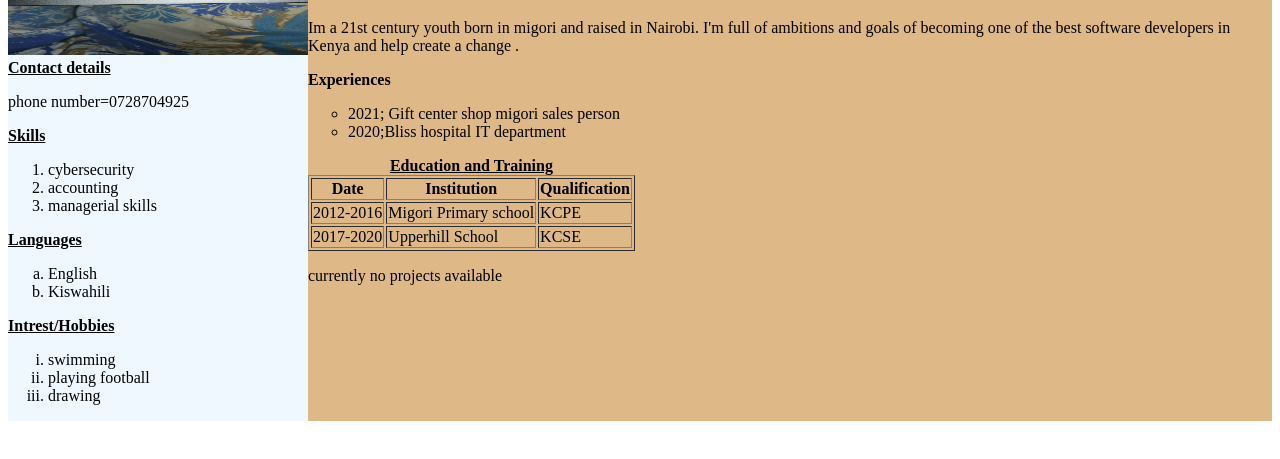
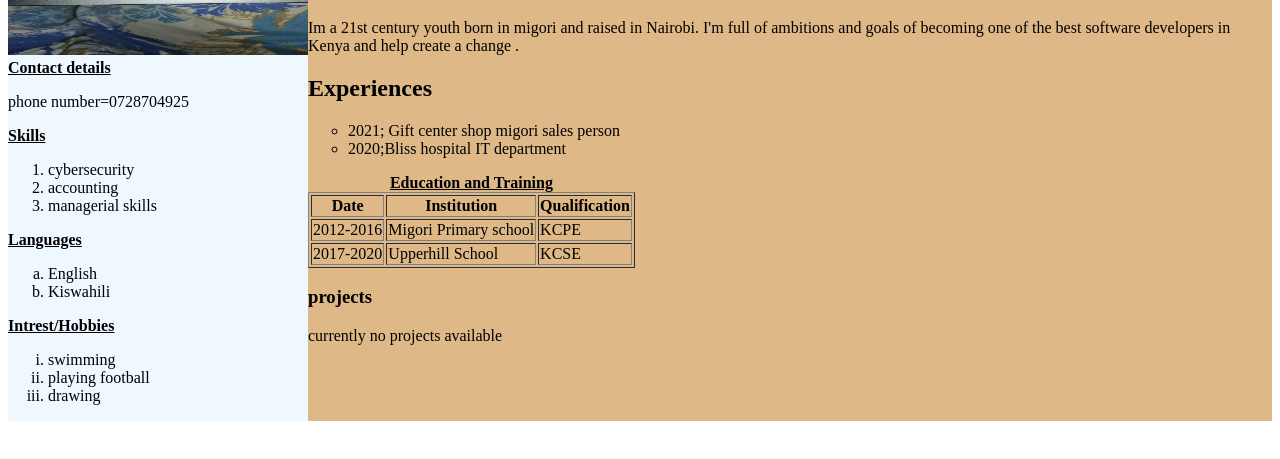
Before and after one commit to noelowaga/Assignment, a plain HTML site: page html funds/index.html in a window 1280 px wide. Shown: the part 103-562 px from the top of the page. Drawn offline with Linux system fonts and the light colour scheme.

Commit message:
Update index.html

```diff
--- a/html funds/index.html
+++ b/html funds/index.html
@@ -52,7 +52,7 @@
                   I'm full of ambitions and goals of becoming one of the best software developers in Kenya and help create a change .</p>
             </div>
             <div>
-                <b>Experiences</b>
+                <h2>Experiences</h2>
                 <ul type="circle">
                   <li>2021; Gift center shop migori sales person</li>
                   <li>2020;Bliss hospital IT department</li>
@@ -79,6 +79,7 @@
                </table>
             </div>
             <div>
+                <h3>projects</h3>
                 <p>currently no projects available</p>
             </div>
         </div>
```
